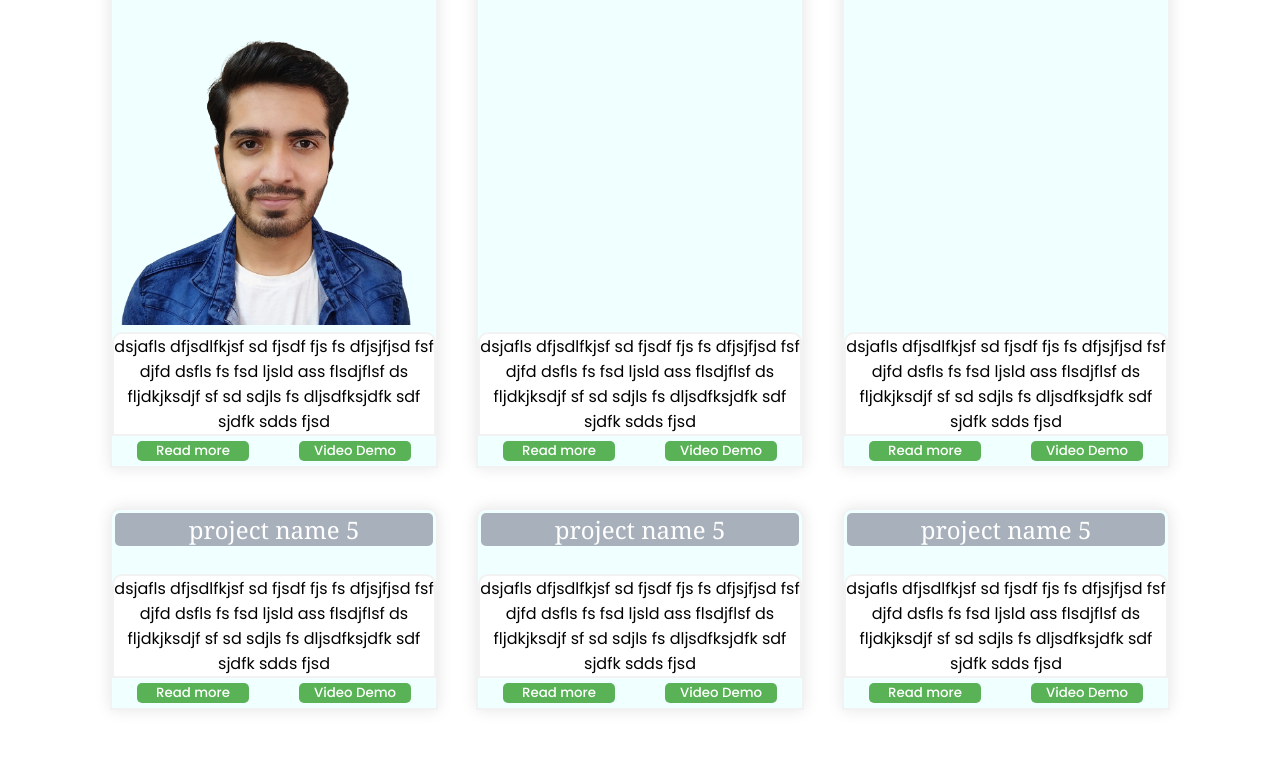
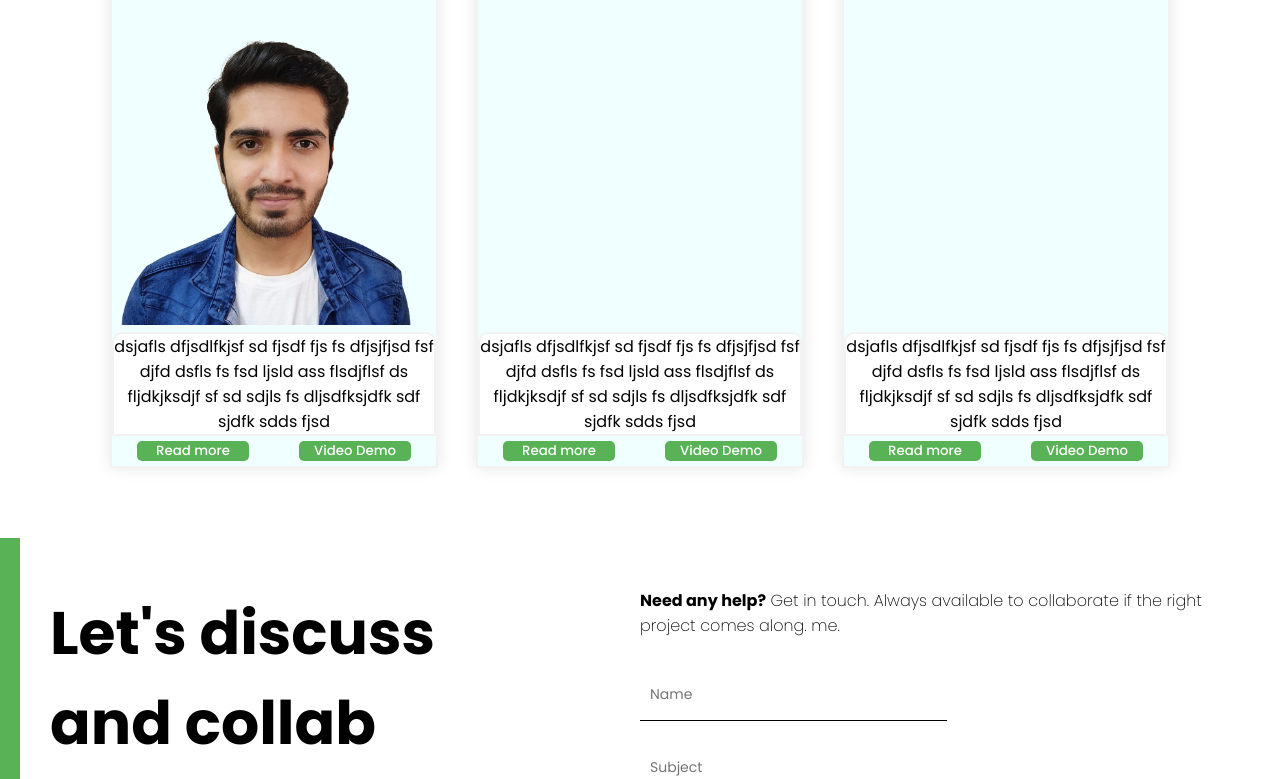
Before and after one commit to Nikhil-Kherajani/Portfolio-Website-React, a React (Create React App) app: page / in a window 1280 px wide. Shown: the part 2018-2797 px from the top of the page. Built offline with nearby package versions, Linux system fonts and the light colour scheme.

Commit message:
almost done

```diff
--- a/src/data.js
+++ b/src/data.js
@@ -25,28 +25,4 @@ export const products = [
     discription:
       "dsjafls dfjsdlfkjsf sd fjsdf fjs fs dfjsjfjsd fsf djfd dsfls fs fsd ljsld ass flsdjflsf ds fljdkjksdjf sf sd sdjls fs dljsdfksjdfk sdf sjdfk sdds fjsdfjsadfklj asdfs fekje e jfkjelkfj efjef ljaljlef ejfelkjfe gelg egelkg eg.",
   },
-  {
-    id: 4,
-    img: "",
-    link: "http://lama.dev",
-    projectname: "project name 5",
-    discription:
-      "dsjafls dfjsdlfkjsf sd fjsdf fjs fs dfjsjfjsd fsf djfd dsfls fs fsd ljsld ass flsdjflsf ds fljdkjksdjf sf sd sdjls fs dljsdfksjdfk sdf sjdfk sdds fjsdfjsadfklj asdfs fekje e jfkjelkfj efjef ljaljlef ejfelkjfe gelg egelkg eg.",
-  },
-  {
-    id: 5,
-    img: "",
-    link: "http://lama.dev",
-    projectname: "project name 5",
-    discription:
-      "dsjafls dfjsdlfkjsf sd fjsdf fjs fs dfjsjfjsd fsf djfd dsfls fs fsd ljsld ass flsdjflsf ds fljdkjksdjf sf sd sdjls fs dljsdfksjdfk sdf sjdfk sdds fjsdfjsadfklj asdfs fekje e jfkjelkfj efjef ljaljlef ejfelkjfe gelg egelkg eg.",
-  },
-  {
-    id: 6,
-    img: "",
-    link: "http://lama.dev",
-    projectname: "project name 5",
-    discription:
-      "dsjafls dfjsdlfkjsf sd fjsdf fjs fs dfjsjfjsd fsf djfd dsfls fs fsd ljsld ass flsdjflsf ds fljdkjksdjf sf sd sdjls fs dljsdfksjdfk sdf sjdfk sdds fjsdfjsadfklj asdfs fekje e jfkjelkfj efjef ljaljlef ejfelkjfe gelg egelkg eg.",
-  },
 ];
```
